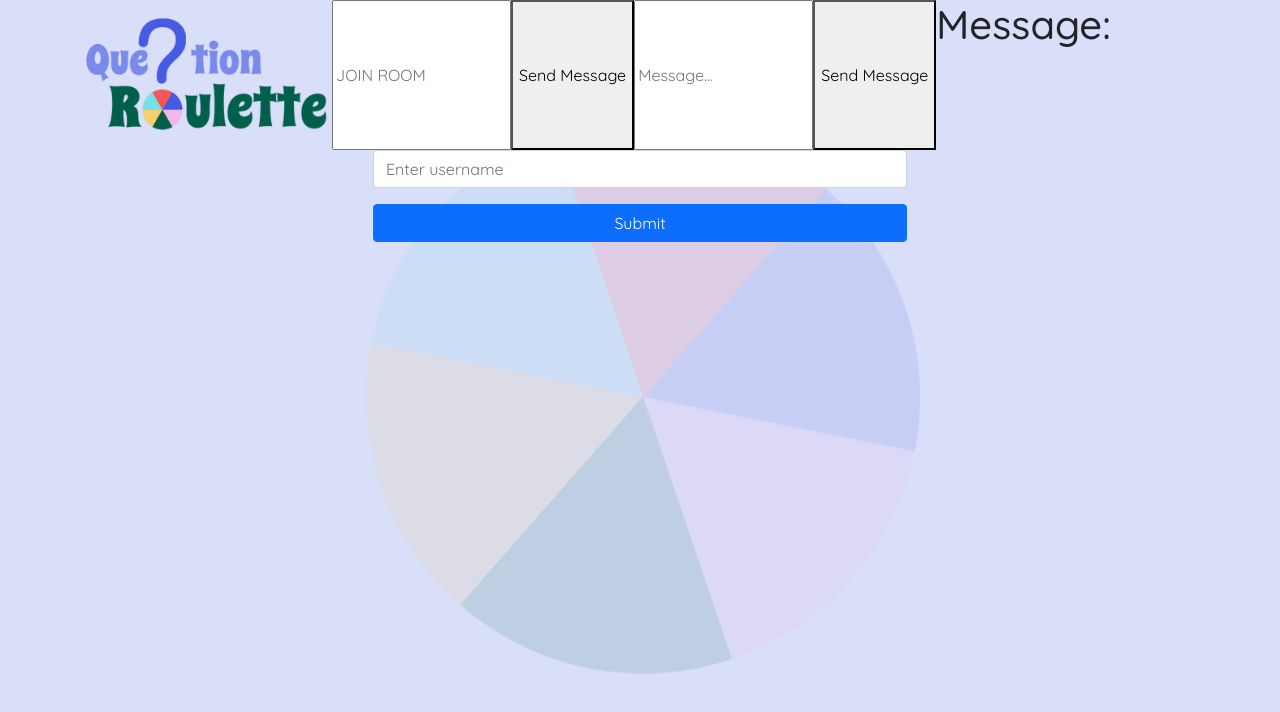
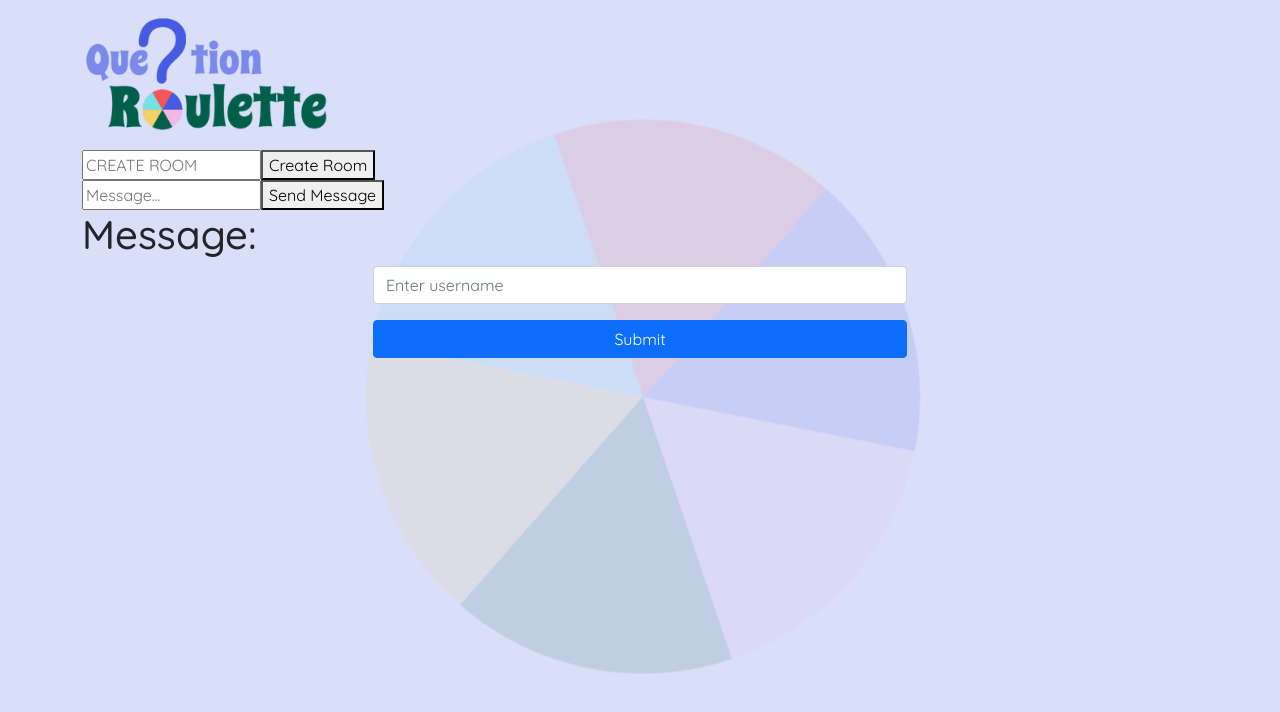
Before and after one commit to mariesophiecd/question-roulette, a React (Create React App) app: page /host in a window 1280 px wide. Shown: the top 712 px of the page. Built offline with nearby package versions, Linux system fonts and the light colour scheme; no server answers; a web font is replaced by a local one.

Commit message:
added interactivity with websocket

```diff
--- a/src/App.js
+++ b/src/App.js
@@ -1,53 +1,18 @@
-import React, { useEffect, useState } from 'react';
+import React from 'react';
 import "bootstrap/dist/css/bootstrap.min.css";
 import { Routes, Route } from 'react-router-dom';
 import { Home, Host, Client, Quiz } from './pages';
 import logo from './images/logo.png'
 import Container from 'react-bootstrap/Container';
-import io from 'socket.io-client'
-
-const socket = io.connect("http://localhost:5001");
 
 
 function App() {
-
-  const [message, setMessage] = useState("");
-  const [messageReceived, setMessageReceived] = useState("");
-  const [room, setRoom] = useState("");
-
-  const joinRoom = () => {
-      if(room !== "") {
-        socket.emit("join_room", room);
-      }
-  }
-
-  const sendMessage = () => {
-       socket.emit("send_message", { message, room });
-  };
-
-  useEffect(() => {
-    socket.on("receive_message", (data) => {
-      setMessageReceived(data.message);
-    })
-  }, [socket]);
 
   return (
     <Container className="App">
       <header className="App-header">
         <div className='d-flex'>
           <img src={logo} alt="logo" />
-
-          <input placeholder="JOIN ROOM" onChange={(event) => {
-            setRoom(event.target.value);
-          }}/>
-          <button onClick={joinRoom}> Send Message </button>
-
-          <input placeholder="Message..." onChange={(event) => {
-            setMessage(event.target.value);
-          }}/>
-          <button onClick={sendMessage}> Send Message </button>
-          <h1> Message:</h1>
-          {messageReceived}
         </div>
 
         <Routes>
--- a/src/components/Wheel/index.js
+++ b/src/components/Wheel/index.js
@@ -19,7 +19,7 @@ const Wheel = () => {
             actualRotation += (duration - sec) / maxTime;
             actualRotation = Math.round(actualRotation % 360);
             sec++;
-            console.log(360 - actualRotation);
+            //console.log(360 - actualRotation);
             setRotation(360 - actualRotation);
             if(sec >= duration){
 
@@ -56,15 +56,14 @@ const Wheel = () => {
         }
     }
 
-    useEffect(()=>{
-        Rotate();
-    }, []);
-
-
     function stop(){
         clearInterval(timer);
         chooseOption();
     }
+
+    useEffect(()=>{
+        Rotate();
+    }, []);
 
     return(
         <>
--- a/src/components/index.js
+++ b/src/components/index.js
@@ -1 +1,2 @@
 export { default as Leaderboard } from "./Leaderboard";
+export { default as Wheel } from "./Wheel";
--- a/src/pages/Client/index.js
+++ b/src/pages/Client/index.js
@@ -1,8 +1,91 @@
-import React from 'react';
+import React, { useEffect, useState } from 'react';
 import Input from '../../components/Input';
+import Wheel from '../../components/Wheel';
+import io from 'socket.io-client'
+
+const socket = io.connect("http://localhost:5001");
+
 
 export default function Client() {
+
+  const [message, setMessage] = useState("");
+  const [messageReceived, setMessageReceived] = useState("");
+  const [room, setRoom] = useState("");
+  const [button, setButton] = useState(true);
+  const [users, setUsers] = useState(0);
+  const [roomsAvailable, setRoomsAvailability] = useState([]);
+
+  //to just emit the same event to all members of a room
+  // io.to('Room Name').emit('new event', 'Updates');
+
+  const joinRoom = () => {
+    // if(!roomsAvailable.includes(room))
+    // {
+    //   return;
+    // }
+    try{
+      if(room !== "") {
+        socket.emit("join_room", room);
+        setButton(false);
+      }
+    }catch(err){
+      setMessageReceived(err);
+    }
+  }
+
+  const getUsers = () => {
+    socket.emit('userNum', () => {
+    })
+  };
+
+  socket.on('users', data => {
+    console.log('Users are :' + data);
+    setUsers(data);
+  });
+
+  const sendMessage = () => {
+       socket.emit("send_message", { message, room });
+  };
+
+  useEffect(() => {
+
+    socket.on('rooms', data => {
+      setRoomsAvailability(data);
+    })
+    socket.on("receive_message", (data) => {
+      setMessageReceived(data.message);
+    })
+
+  }, [socket]);
+
+
+  useEffect(() => {
+      renderAllRooms();
+  }, [roomsAvailable]);
+
+  const renderAllRooms = () => {
+    return roomsAvailable.map(r => <tr><td>{r}</td></tr>)
+  }
+
   return (
-    <div><Input /></div>
+      <div>
+        { button ? <div>
+          <input placeholder="JOIN ROOM" onChange={(event) => {
+            setRoom(event.target.value);
+          }}/>
+          <button onClick={joinRoom}> Create Room </button>
+        </div> : <div><h3> JOINED ROOM: {room}</h3></div>}
+
+        <div> <h3>Users </h3> {users} </div>
+        <div> <h3> Available Rooms : </h3> {renderAllRooms()} </div>
+
+        <input placeholder="Message..." onChange={(event) => {
+          setMessage(event.target.value);
+        }}/>
+        <button onClick={sendMessage}> Send Message </button>
+        <h1> Message:</h1>
+        {messageReceived}
+        <Input />
+      </div>
   )
 }
--- a/src/pages/Host/index.js
+++ b/src/pages/Host/index.js
@@ -1,8 +1,56 @@
-import React from 'react';
+import React, { useEffect, useState } from 'react';
 import Input from '../../components/Input';
+import io from 'socket.io-client'
+
+const socket = io.connect("http://localhost:5001");
+
 
 export default function Host() {
+
+  const [message, setMessage] = useState("");
+  const [messageReceived, setMessageReceived] = useState("");
+  const [room, setRoom] = useState("");
+  const [button, setButton] = useState(true);
+
+
+  const joinRoom = () => {
+    try{
+      if(room !== "") {
+        socket.emit("join_room", room);
+        setButton(false);
+      }
+    }catch(err){
+      setMessageReceived(err);
+    }
+  }
+
+  const sendMessage = () => {
+       socket.emit("send_message", { message, room });
+  };
+
+  useEffect(() => {
+    socket.on("receive_message", (data) => {
+      setMessageReceived(data.message);
+    })
+  }, [socket]);
+
   return (
-    <div><Input /></div>
+      <div>
+        { button ? <div>
+          <input placeholder="CREATE ROOM" onChange={(event) => {
+            setRoom(event.target.value);
+          }}/>
+          <button onClick={joinRoom}> Create Room </button>
+        </div> : <div><h3> CREATED ROOM: {room}</h3></div>}
+
+
+        <input placeholder="Message..." onChange={(event) => {
+          setMessage(event.target.value);
+        }}/>
+        <button onClick={sendMessage}> Send Message </button>
+        <h1> Message:</h1>
+        {messageReceived}
+        <Input />
+      </div>
   )
 }
--- a/src/reducers/index.js
+++ b/src/reducers/index.js
@@ -3,7 +3,7 @@ import userReducer from "./userReducer";
 import { combineReducers } from "redux";
 
 const allReducers = combineReducers({
-    scoreReducer,
+    score: scoreReducer,
     userReducer
 })
 
```
